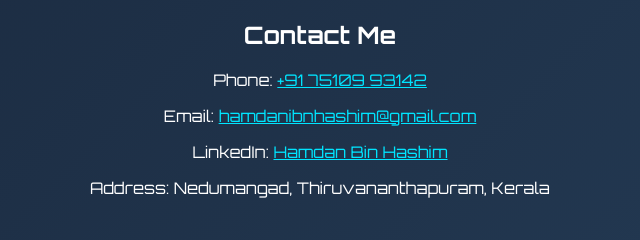
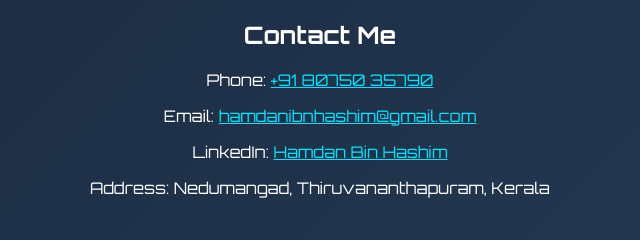
Before and after one commit to Hamdanbinhashim/myresume, a plain HTML site: page index.html in a window 1280 px wide. Shown: the part 1211-1451 px from the top of the page, 320-960 px from the left. Drawn offline with Linux system fonts and the light colour scheme.

Commit message:
Update index.html

```diff
--- a/index.html
+++ b/index.html
@@ -180,7 +180,7 @@
 
     <section id="contact">
         <h2>Contact Me</h2>
-        <p>Phone: <a href="tel:+918075035790" style="color: #00e5ff;">+91 75109 93142</a></p>
+        <p>Phone: <a href="tel:+918075035790" style="color: #00e5ff;">+91 80750 35790</a></p>
         <p>Email: <a href="mailto:hamdanibnhashim@gmail.com" style="color: #00e5ff;">hamdanibnhashim@gmail.com</a></p>
         <p>LinkedIn: <a href="https://www.linkedin.com/in/hamdan-bin-hashim-889271328" style="color: #00e5ff;">Hamdan Bin Hashim</a></p>
         <p>Address: Nedumangad, Thiruvananthapuram, Kerala</p>
```
